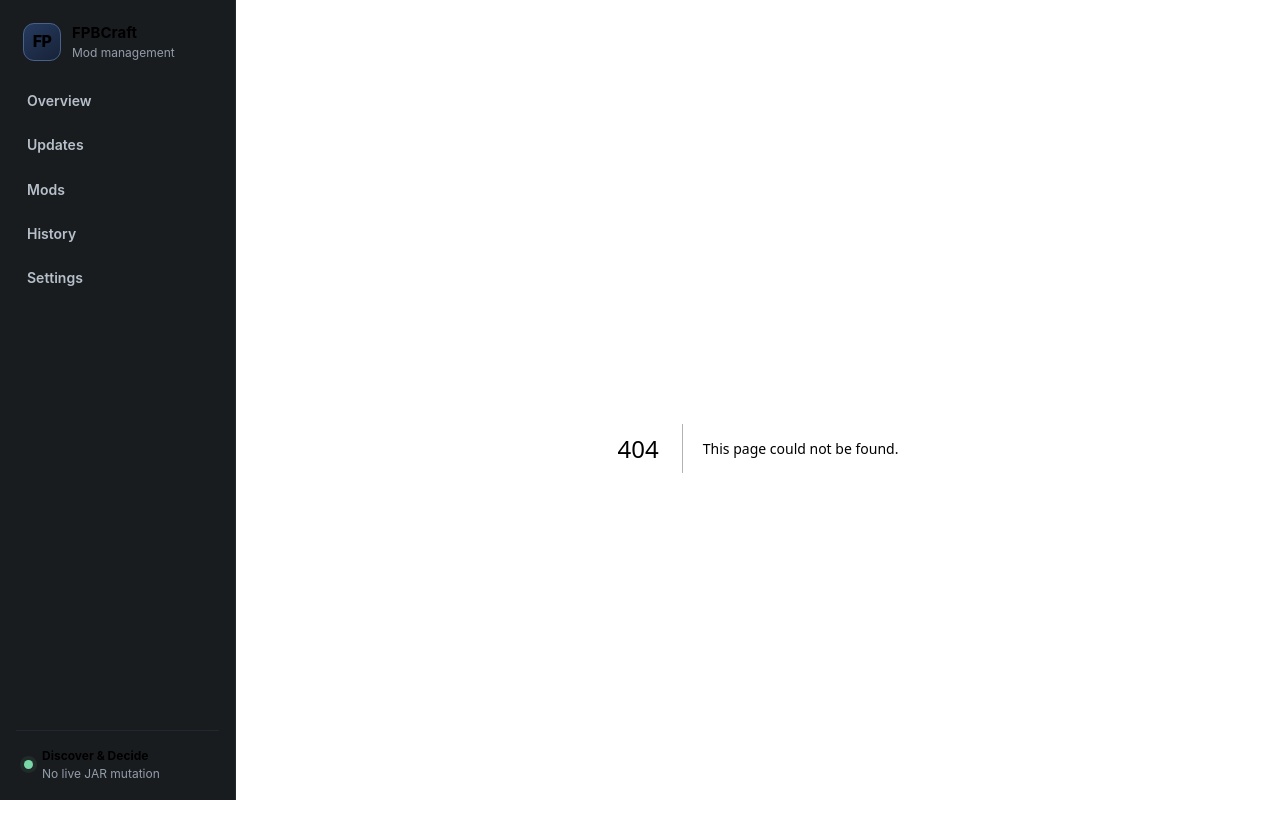
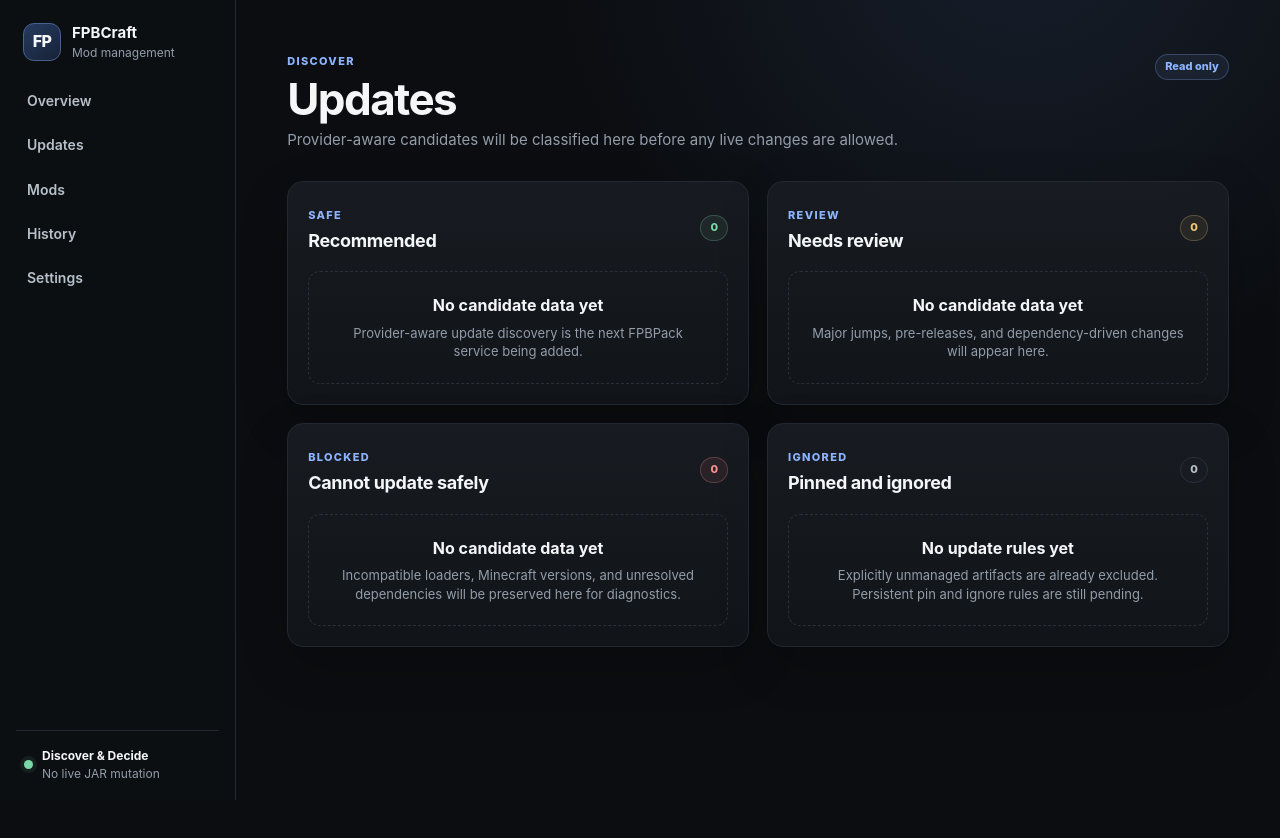
Before and after one commit to fpbcraft/fpbcraft-gui, a Next.js app: page /updates in a window 1280 px wide. Before the commit this address had no page. Shown: the top 838 px of the page. After the commit the page ends 800 px from the top, so only its background shows below. Built offline with nearby package versions, Linux system fonts and the light colour scheme.

Commit message:
feat(gui): add updates workspace

```diff
--- /dev/null
+++ b/src/app/updates/page.tsx
@@ -0,0 +1,90 @@
+import {EmptyState, PageHeader, Pill} from '@/components/ui';
+import {loadManagementState} from '@/lib/management';
+
+export const dynamic = 'force-dynamic';
+
+export default async function UpdatesPage() {
+  const state = await loadManagementState();
+
+  return (
+    <>
+      <PageHeader
+        eyebrow="Discover"
+        title="Updates"
+        description="Provider-aware candidates will be classified here before any live changes are allowed."
+        action={<Pill tone="blue">Read only</Pill>}
+      />
+
+      {state.diagnostics.summary.blocking > 0 ? (
+        <section className="notice notice-warn">
+          <strong>
+            {state.diagnostics.summary.blocking} blocking diagnostic
+            {state.diagnostics.summary.blocking === 1 ? '' : 's'}
+          </strong>
+          <p>
+            Managed-file drift or unresolved catalog state must be reconciled before
+            future updates can be considered safe.
+          </p>
+        </section>
+      ) : null}
+
+      <section className="two-column">
+        <article className="panel">
+          <div className="panel-heading">
+            <div>
+              <span className="eyebrow">Safe</span>
+              <h2>Recommended</h2>
+            </div>
+            <Pill tone="good">0</Pill>
+          </div>
+          <EmptyState title="No candidate data yet">
+            Provider-aware update discovery is the next FPBPack service being added.
+          </EmptyState>
+        </article>
+
+        <article className="panel">
+          <div className="panel-heading">
+            <div>
+              <span className="eyebrow">Review</span>
+              <h2>Needs review</h2>
+            </div>
+            <Pill tone="warn">0</Pill>
+          </div>
+          <EmptyState title="No candidate data yet">
+            Major jumps, pre-releases, and dependency-driven changes will appear here.
+          </EmptyState>
+        </article>
+      </section>
+
+      <section className="two-column">
+        <article className="panel">
+          <div className="panel-heading">
+            <div>
+              <span className="eyebrow">Blocked</span>
+              <h2>Cannot update safely</h2>
+            </div>
+            <Pill tone="bad">0</Pill>
+          </div>
+          <EmptyState title="No candidate data yet">
+            Incompatible loaders, Minecraft versions, and unresolved dependencies will
+            be preserved here for diagnostics.
+          </EmptyState>
+        </article>
+
+        <article className="panel">
+          <div className="panel-heading">
+            <div>
+              <span className="eyebrow">Ignored</span>
+              <h2>Pinned and ignored</h2>
+            </div>
+            <Pill tone="neutral">{state.status.unmanaged}</Pill>
+          </div>
+          <EmptyState title="No update rules yet">
+            Explicitly unmanaged artifacts are already excluded. Persistent pin and
+            ignore rules are still pending.
+          </EmptyState>
+        </article>
+      </section>
+    </>
+  );
+}
```
